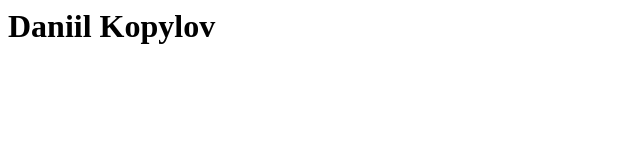
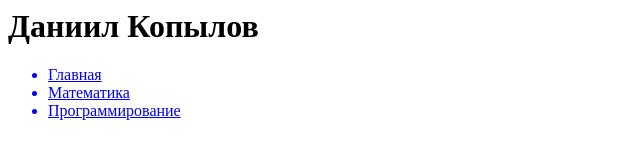
Before and after one commit to Dann38/MySite, a plain HTML site: page index.html in a window 1280 px wide. Shown: the whole page, without its empty margins (0-640 px from the left). Drawn offline with Linux system fonts and the light colour scheme.

Commit message:
Update index.html

```diff
--- a/index.html
+++ b/index.html
@@ -1,11 +1,24 @@
 <!DOCUMENT HTML>
 <HTML lang="ru">
 <HEAD>
-<meta charset="utf-8">
-<title>Главная</title>
-<link rel="stylesheet" href="style.css">
+  <meta charset="utf-8">
+  <title>Главная</title>
+  <link rel="stylesheet" href="style.css">
 </HEAD>
 <BODY>
-<H1>Daniil Kopylov</H1>
+  <HEADER>
+    <H1 class="title">Даниил Копылов</H1>
+    <NAV>
+      <UL>
+        <a href="index.html"><li>Главная</li></a>
+        <a href="#"><li>Математика</li></a>
+        <a href="#"><li>Программирование</li></a>
+      </UL>
+    </NAV>
+  </HEADER>
+  <MAIN>
+  </MAIN>
+  <FOOTER>
+  </FOOTER>
 </BODY>
 </HTML>
```
